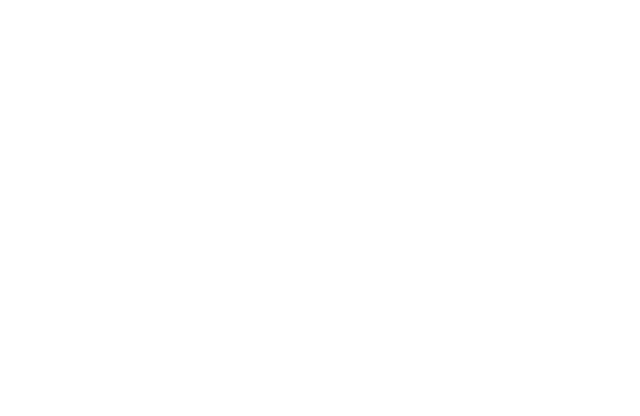
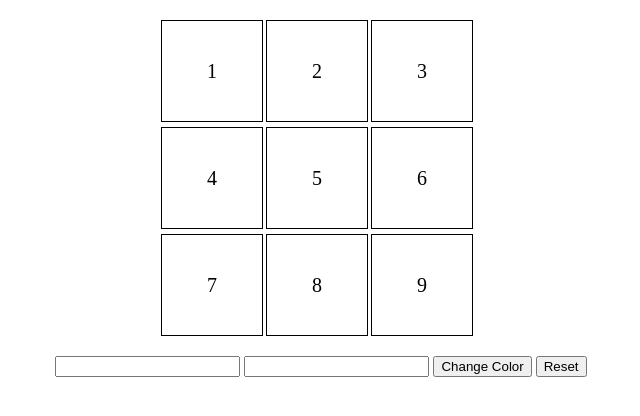
Before and after one commit to acciojob/Replit-Asian-Paints-CoderVinit, a website: page main.html in a window 1280 px wide. Shown: the whole page, without its empty margins (319-959 px from the left). Drawn offline with Linux system fonts and the light colour scheme.

Commit message:
created a submission

```diff
--- a/main.html
+++ b/main.html
@@ -8,6 +8,23 @@
 
 <body>
 	<!-- the entire body must be written by student -->
+	<div class="container">
+		<div id="1" class="grid-item">1</div>
+		<div id="2" class="grid-item">2</div>
+		<div id="3" class="grid-item">3</div>
+		<div id="4" class="grid-item">4</div>
+		<div id="5" class="grid-item">5</div>
+		<div id="6" class="grid-item">6</div>
+		<div id="7" class="grid-item">7</div>
+		<div id="8" class="grid-item">8</div>
+		<div id="9" class="grid-item">9</div>
+	</div>
+	<div class="controls">
+		<input type="number" id="block_id"/>
+		<input type="text" id="color_id"/>
+		<button id="change_button">Change Color</button>
+		<button id="Reset">Reset</button>
+	</div>
     <script type="text/javascript" src="./script.js">
 </script>
 
--- a/script.js
+++ b/script.js
@@ -1 +1,24 @@
 //your JS code here. If required.
+
+document.getElementById("change_button").addEventListener("click",()=>{
+	let blockId = document.getElementById("block_id").value;
+	let color = document.getElementById("color_id").value;
+
+	document.querySelectorAll(".grid-item").forEach((item)=>{
+		item.style.backgroundColor = "transparent";
+	})
+
+	let selectedBlock = document.getElementById(blockId);
+	if(selectedBlock){
+		selectedBlock.style.backgroundColor=color;
+	}
+	else{
+		alert("Invalid Block ID!")
+	}
+})
+
+document.getElementById('Reset').addEventListener('click', function() {
+    document.querySelectorAll('.grid-item').forEach(item => {
+        item.style.backgroundColor = 'transparent';
+	});
+});
--- a/styles.css
+++ b/styles.css
@@ -1 +1,23 @@
 /*  your css code here. If applicable */
+.container{
+	display:grid;
+	grid-template-columns:repeat(3, 100px);
+	grid-gap:5px;
+	margin:20px auto;
+	width:320px;
+}
+.grid-item {
+    width: 100px;
+    height: 100px;
+    display: flex;
+    align-items: center;
+    justify-content: center;
+    border: 1px solid black;
+    font-size: 20px;
+    cursor: pointer;
+    background-color: transparent;
+}
+.controls{
+	text-align:center;
+	margin-top:20px;
+}
```
